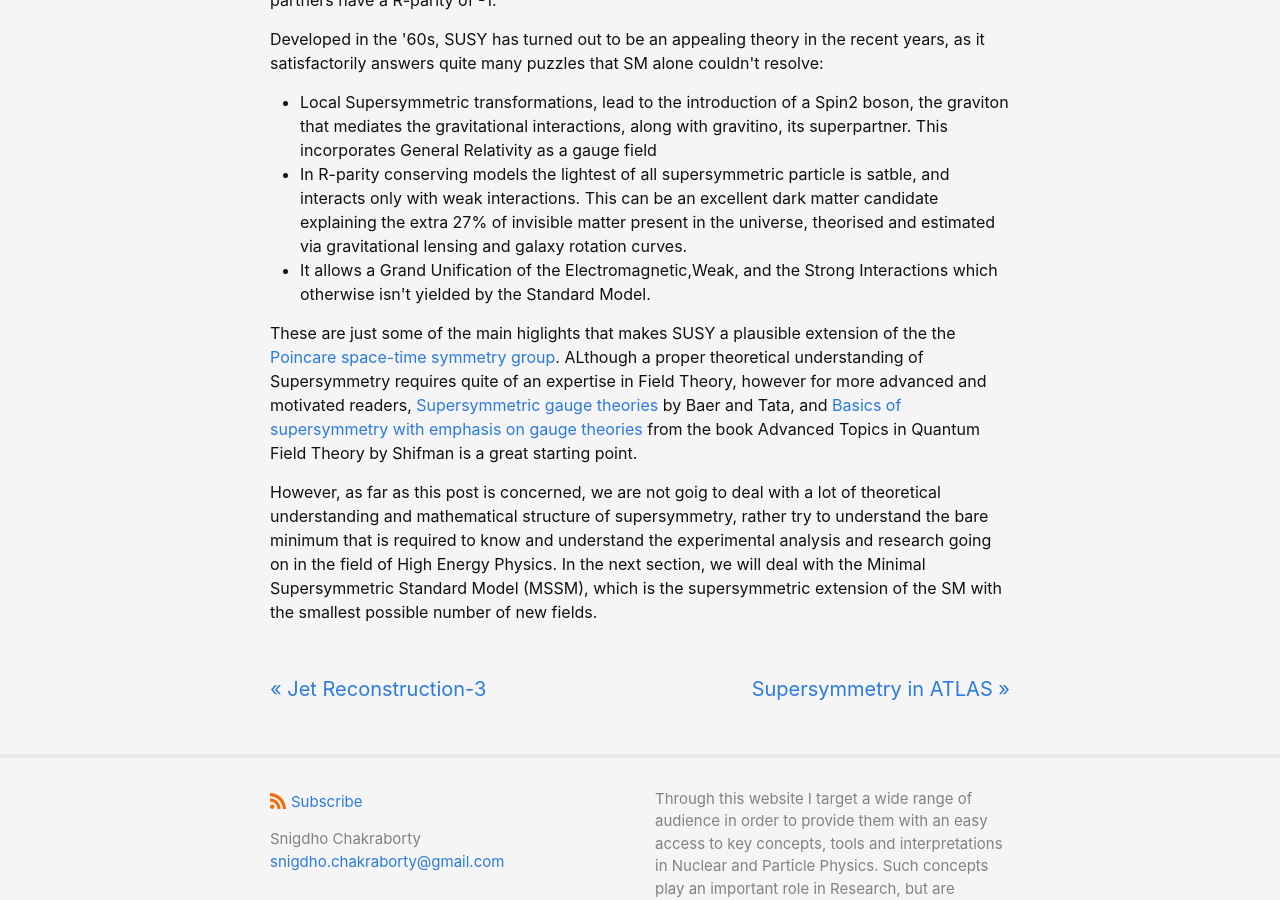
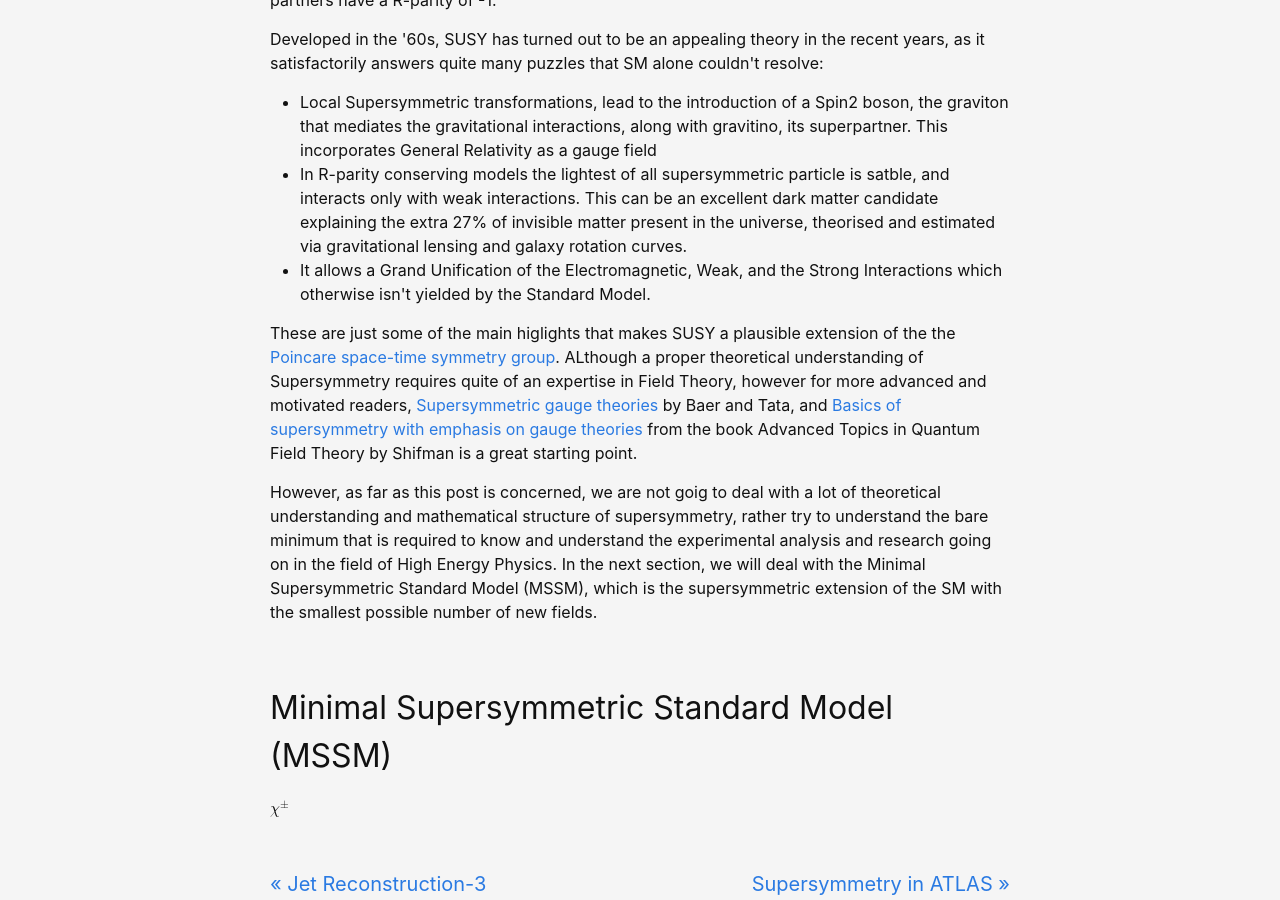
Before and after one commit to snigdhochakraborty/snigdhochakraborty.github.io, a Jekyll site: the page built from _posts/2021-05-05-RPV.md, in a window 1280 px wide and 900 px high, scrolled down 1184 px. Built offline with Jekyll 4.4.1, drawn with Linux system fonts in a browser that asks for light colours.

Commit message:
Update 2021-05-05-RPV.md

```diff
--- a/_posts/2021-05-05-RPV.md
+++ b/_posts/2021-05-05-RPV.md
@@ -16,6 +16,14 @@ As I discussed in one of my past blog post [<b>The Standard Model and Beyond</b>
 <ul>
 <li>Local Supersymmetric transformations, lead to the introduction of a Spin2 boson, the graviton that mediates the gravitational interactions, along with gravitino, its superpartner. This incorporates General Relativity as a gauge field</li>
  <li>In R-parity conserving models the lightest of all supersymmetric particle is satble, and interacts only with weak interactions. This can be an excellent dark matter candidate explaining the extra 27% of invisible matter present in the universe, theorised and estimated via gravitational lensing and galaxy rotation curves.</li>
- <li>It allows a Grand Unification of the Electromagnetic,Weak, and the Strong Interactions which otherwise isn't yielded by the Standard Model.</li>
+ <li>It allows a Grand Unification of the Electromagnetic, Weak, and the Strong Interactions which otherwise isn't yielded by the Standard Model.</li>
 </ul> </p>These are just some of the main higlights that makes SUSY a plausible extension of the the [Poincare space-time symmetry group](https://en.wikipedia.org/wiki/Poincar%C3%A9_group). ALthough a proper theoretical understanding of Supersymmetry requires quite of an expertise in Field Theory, however for more advanced and motivated readers, [Supersymmetric gauge theories]( https://doi.org/10.1017/CBO9780511617270.007) by Baer and Tata, and [Basics of supersymmetry with emphasis on gauge theories](https://doi.org/10.1017/CBO9781139013352.013) from the book Advanced Topics in Quantum Field Theory by Shifman is a great starting point.
 <p>However, as far as this post is concerned, we are not goig to deal with a lot of theoretical understanding and mathematical structure of supersymmetry, rather try to understand the bare minimum that is required to know and understand the experimental analysis and research going on in the field of High Energy Physics. In the next section, we will deal with the Minimal Supersymmetric Standard Model (MSSM), which is the supersymmetric extension of the SM with the smallest possible number of new fields.</p>
+
+<h2>Minimal Supersymmetric Standard Model (MSSM)</h2>
+<p><math xmlns="http://www.w3.org/1998/Math/MathML">
+  <msup>
+    <mi>&#x03C7;<!-- χ --></mi>
+    <mo>&#x00B1;<!-- ± --></mo>
+  </msup>
+</math></p>
```
